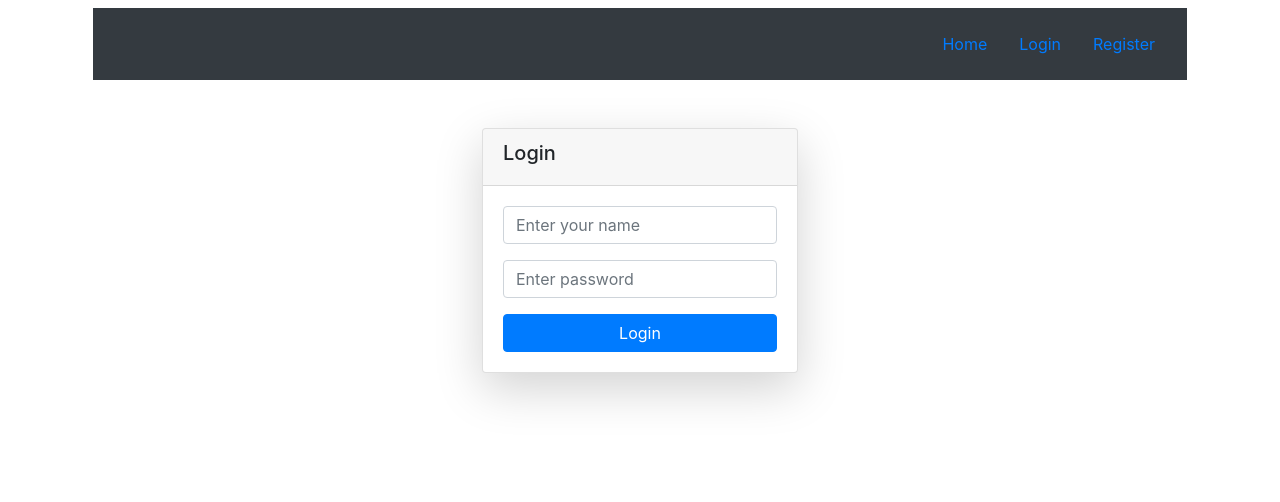
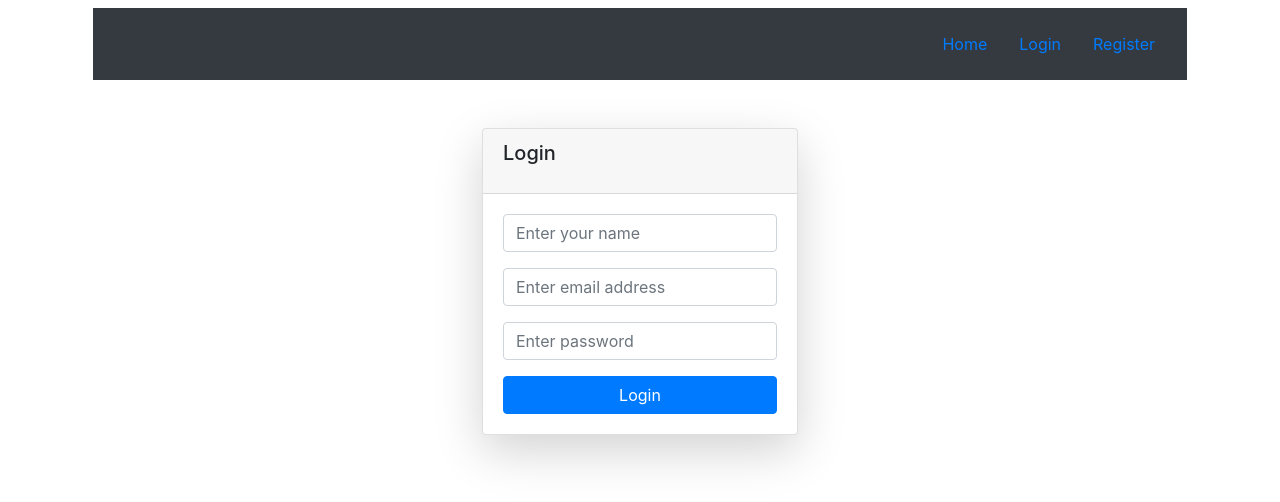
Before and after one commit to md-anjarul-islam/LiveChatApp, a website: page public/index.html at #!/login in a window 1280 px wide. Drawn offline with nearby package versions, Linux system fonts and the light colour scheme; some packages are replaced by stand-ins of ours; no server answers.

Commit message:
Add email input option
-- add email option to uniquely identify a user

```diff
--- a/public/views/loginView.html
+++ b/public/views/loginView.html
@@ -1,6 +1,7 @@
 <div class="card shadow-lg m-4">
   <div class="card-header">
     <h5>Login</h5>
+    <p> {{errorMessage}} </p>
   </div>
   <div class="card-body">
     <form>
@@ -8,10 +9,12 @@
         <input type="text" class="form-control" placeholder="Enter your name" ng-model="name">
       </div>
       <div class="form-group">
+        <input type="email" class="form-control" placeholder="Enter email address" ng-model="email">
+      </div>
+      <div class="form-group">
         <input type="password" class="form-control" placeholder="Enter password" ng-model="password">
       </div>
       <button class="btn btn-primary btn-block" ng-click="login()"> Login </button>
-      {{errorMessage}}
     </form>
   </div>
 </div>
```
Also changed, not shown: public/views/registerView.html (+4 -1 lines).
